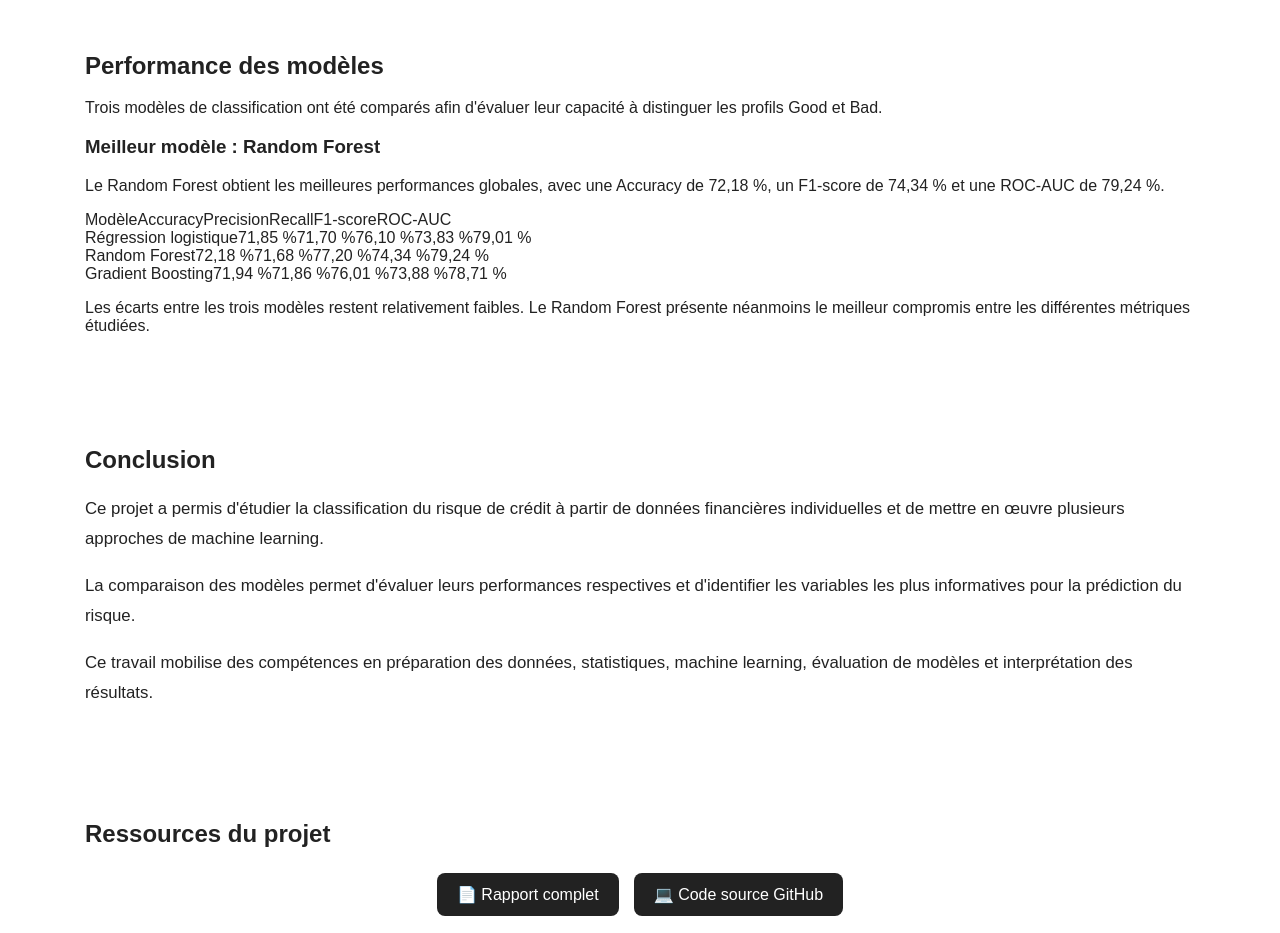
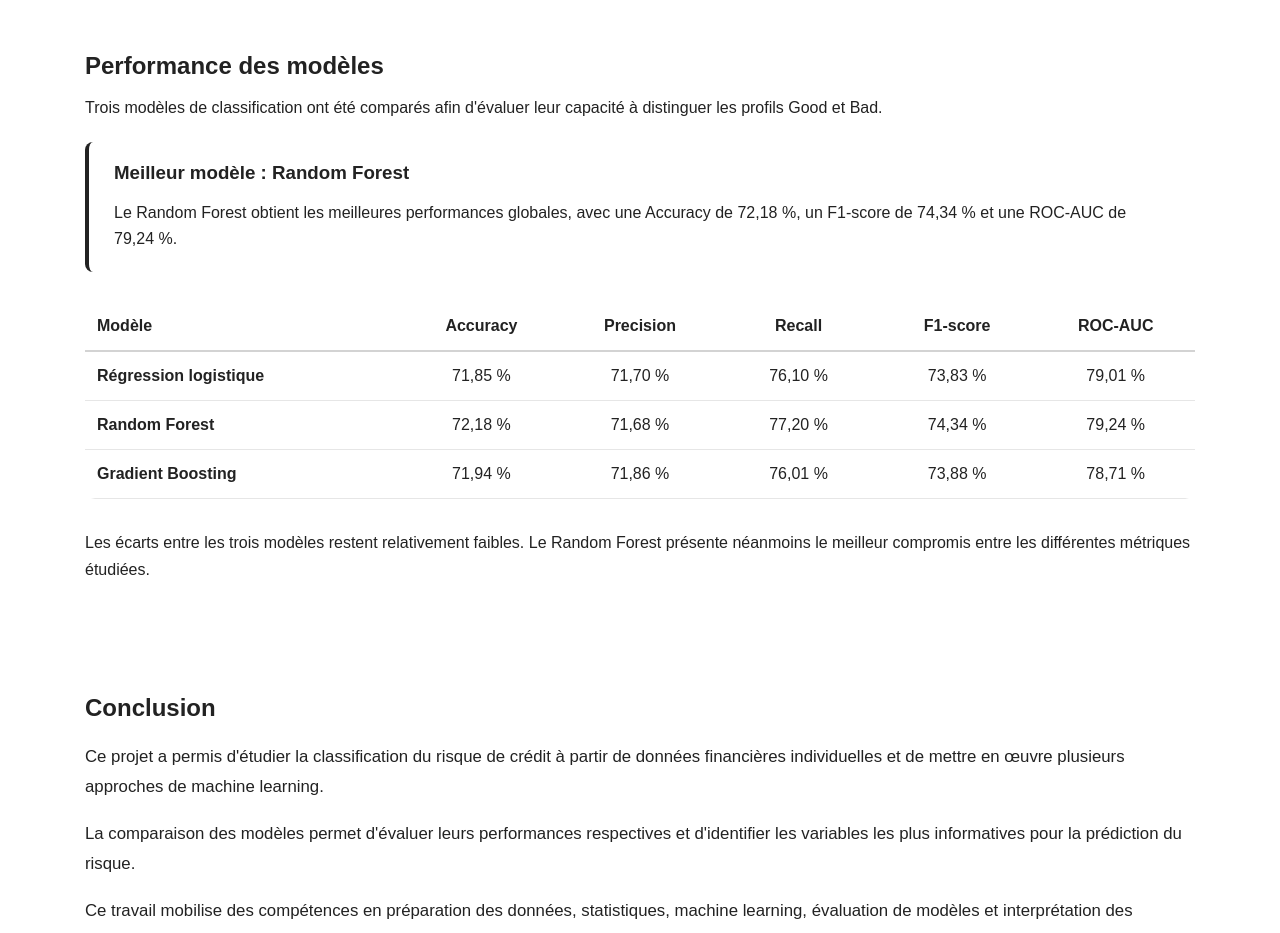
Before and after one commit to elouannbaty/portfolio-data-analyst, a React app: page /projet-credit-scoring in a window 1280 px wide. Shown: the part 3320-4253 px from the top of the page. Built offline with nearby package versions, Linux system fonts and the light colour scheme; the HTML template or start-up script is replaced by a standard one.

Commit message:
Add styles for model highlighting and tables

```diff
--- a/src/pages/ProjectCreditScoring.css
+++ b/src/pages/ProjectCreditScoring.css
@@ -106,3 +106,57 @@
     grid-template-columns: 1fr;
   }
 }
+
+/* PERFORMANCE DES MODELES */
+
+.model-highlight {
+  margin: 25px 0;
+  padding: 20px 25px;
+  border-left: 4px solid currentColor;
+  border-radius: 8px;
+}
+
+.model-highlight h3 {
+  margin-top: 0;
+  margin-bottom: 10px;
+}
+
+.model-highlight p {
+  margin-bottom: 0;
+  line-height: 1.6;
+}
+
+.model-table {
+  width: 100%;
+  margin: 30px 0;
+  overflow-x: auto;
+  border-radius: 10px;
+}
+
+.model-row {
+  display: grid;
+  grid-template-columns: 2fr repeat(5, 1fr);
+  min-width: 750px;
+  align-items: center;
+  border-bottom: 1px solid rgba(128, 128, 128, 0.2);
+}
+
+.model-row span {
+  padding: 15px 12px;
+  text-align: center;
+}
+
+.model-row span:first-child {
+  text-align: left;
+  font-weight: 600;
+}
+
+.model-header {
+  font-weight: 700;
+  border-bottom: 2px solid rgba(128, 128, 128, 0.35);
+}
+
+.model-conclusion {
+  margin-top: 25px;
+  line-height: 1.7;
+}
```
